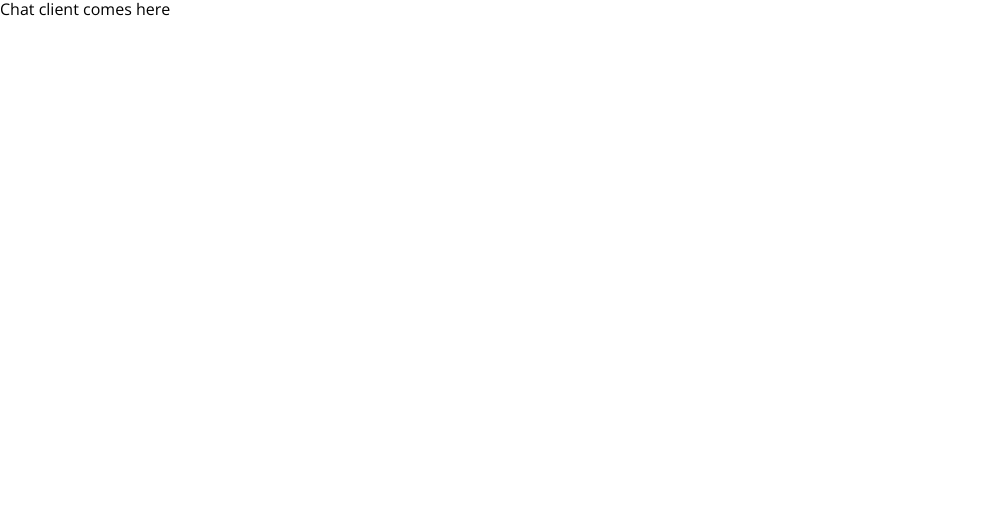
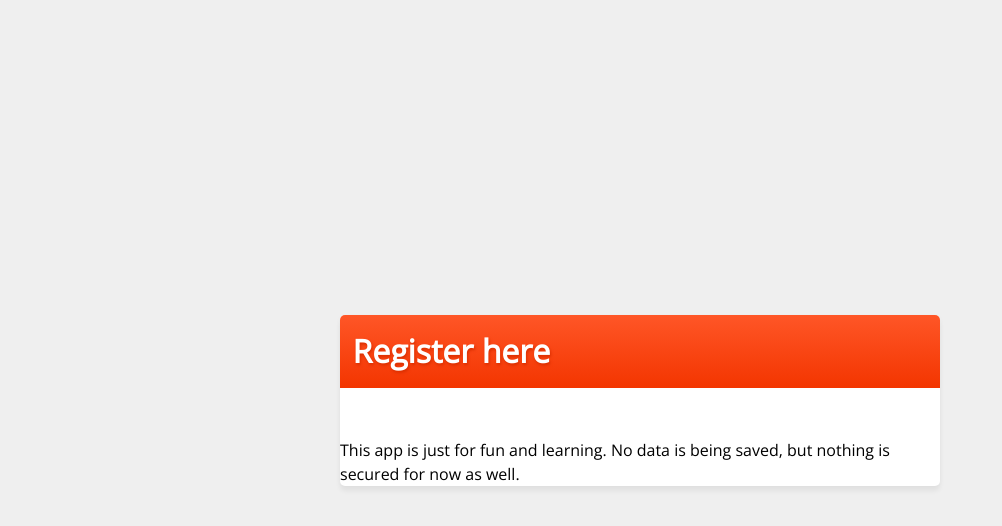
Before and after one commit to martivel/chat-client, a React app: page / in a window 1280 px wide. Shown: the top 526 px of the page, without its empty margins (0-1002 px from the left). Built offline with nearby package versions, Linux system fonts and the light colour scheme.

Commit message:
Some basic styling applied

```diff
--- a/src/App.js
+++ b/src/App.js
@@ -1,10 +1,12 @@
 import React from 'react'
+import Register from './components/Register/Register'
 import './styles/app.scss'
+import './App.scss'
 
 const App = () => {
   return (
-    <div className="App">
-      Chat client comes here
+    <div className="chat">
+      <Register />
     </div>
   )
 }
--- /dev/null
+++ b/src/App.scss
@@ -0,0 +1,10 @@
+@import "styles/base/variables";
+
+.chat {
+  width: 600px;
+  background-color: $app-background;
+  border-radius: $border-radius;
+  box-shadow: 0px 5px 5px rgba($black, 0.06),
+              -2px 0px 5px rgba($black, 0.01),
+              2px 0px 5px rgba($black, 0.01);
+}
--- /dev/null
+++ b/src/components/Header/Header.js
@@ -0,0 +1,10 @@
+import React from 'react'
+import "./Header.scss"
+
+const Header = ({ title }) => (
+  <header className="chat__header">
+    <h1 className="chat__title">{ title }</h1>
+  </header>
+)
+
+export default Header
--- /dev/null
+++ b/src/components/Header/Header.scss
@@ -0,0 +1,14 @@
+@import "../../styles/app";
+
+.chat__header {
+  padding: $padding-size / 2;
+  color: $white;
+  border-top-left-radius: $border-radius;
+  border-top-right-radius: $border-radius;
+  background:  linear-gradient(to bottom, $app-header-background-color, darken($app-header-background-color, 10%));
+}
+
+.chat__title {
+  margin-bottom: 0;
+  text-shadow: 1px 2px 3px darken($app-header-background-color, 15%);
+}
--- /dev/null
+++ b/src/components/Register/Register.js
@@ -0,0 +1,19 @@
+import React from 'react'
+import Header from '../Header/Header'
+import "./Register.scss"
+
+const Register = () => (
+  <article className="register">
+    <Header title="Register here" />
+
+    <div className="register__body">
+
+    </div>
+
+    <footer className="register__disclaimer">
+      This app is just for fun and learning. No data is being saved, but nothing is secured for now as well.
+    </footer>
+  </article>
+)
+
+export default Register
--- /dev/null
+++ b/src/components/Register/Register.scss
@@ -0,0 +1,7 @@
+@import "../../styles/app";
+
+.register {
+  &__body {
+    padding: $padding-size;
+  }
+}
--- a/src/styles/app.scss
+++ b/src/styles/app.scss
@@ -1,4 +1,5 @@
 @import "base/reset";
+@import "base/variables";
 @import "base/global";
 @import "base/fonts";
 @import "base/typography";
--- a/src/styles/base/_global.scss
+++ b/src/styles/base/_global.scss
@@ -0,0 +1,12 @@
+// Quick and simple fix for aligning app in center of the viewport
+html,
+body {
+  height: 100%;
+}
+
+body {
+  background-color: $body-background;
+  display: flex;
+  justify-content: center;
+  align-items: center;
+}
--- a/src/styles/base/_reset.scss
+++ b/src/styles/base/_reset.scss
@@ -1 +1,5 @@
 @import "~normalize.css";
+
+h1, h2, h3, h4, h5, h6 {
+  margin-top: 0;
+}
--- a/src/styles/base/_typography.scss
+++ b/src/styles/base/_typography.scss
@@ -1,3 +1,6 @@
+// TODO: Implement Vertical Rythm
 body {
   font-family: 'Open Sans', sans-serif;
+  font-size: $base-font-size;
+  line-height: 1.5;
 }
--- /dev/null
+++ b/src/styles/base/_variables.scss
@@ -0,0 +1,25 @@
+// Fonts
+$base-font-family: 'Open sans', serif;
+$base-font-size: 100%; // 16px in most browsers
+
+// Basic colors
+$black: #000000;
+$white: #ffffff;
+
+// Cool color palette
+$color-loulou: #5C1547;
+$color-monarch: #92063E;
+$color-orange: #FF5627;
+$color-amber: #FFC400;
+
+// App colors
+$app-background: #ffffff;
+$body-background: #efefef;
+$app-header-background-color: $color-orange;
+
+// Paddings & Margins
+$padding-size: 25px;
+$margin-size: 25px;
+
+// Border radius
+$border-radius: 5px;
```
